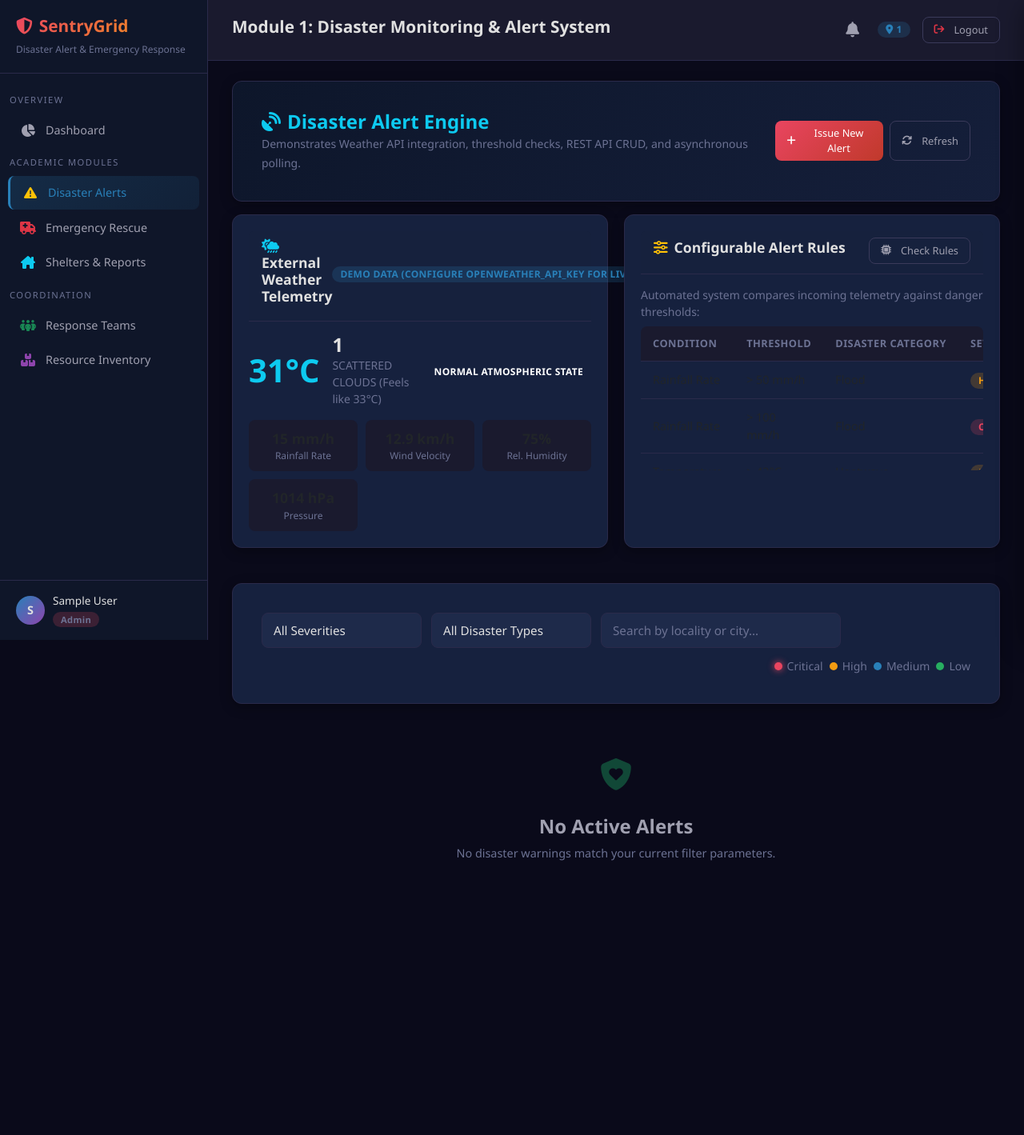
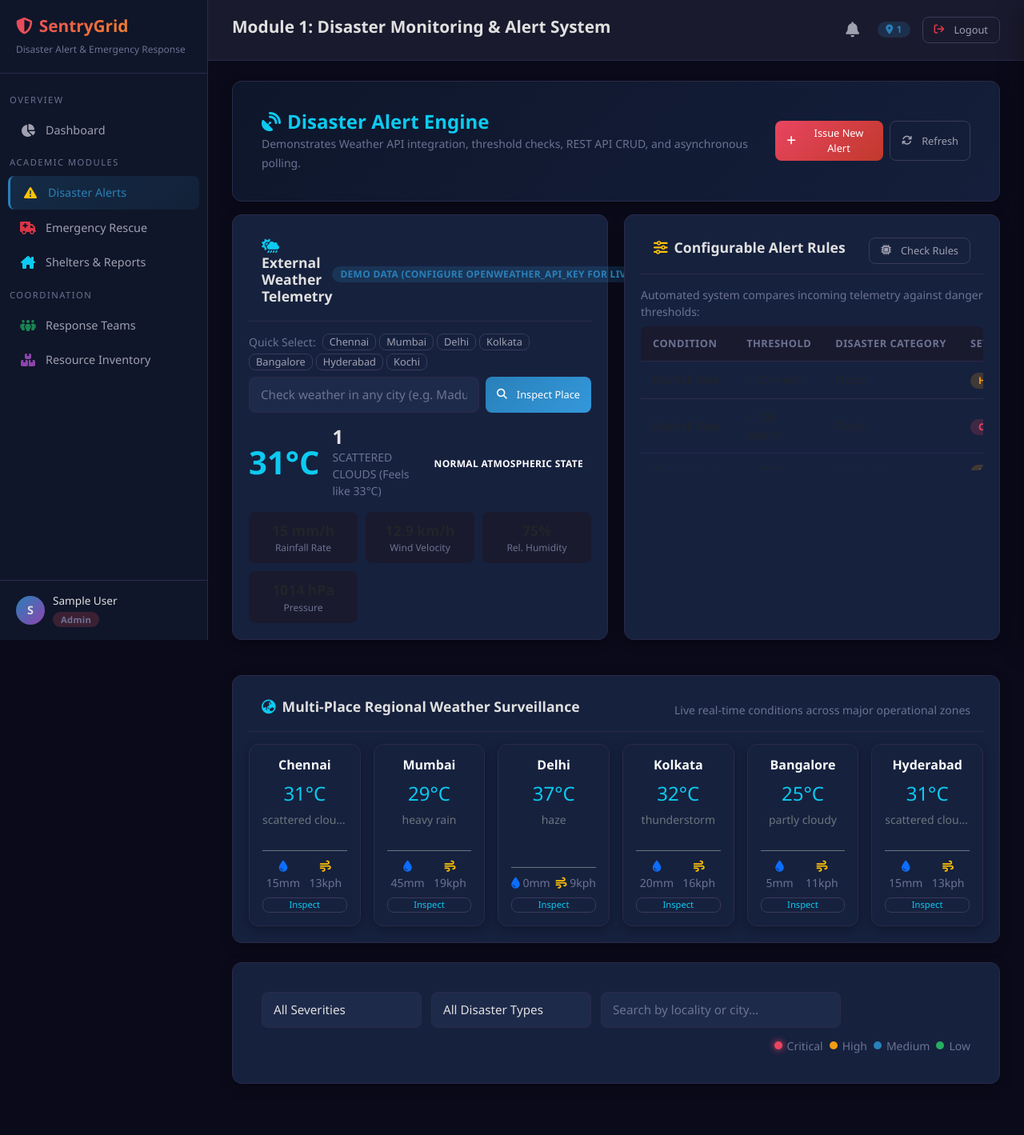
Before and after one commit to prathappothireddy007-pixel/sentry-grid-IP, a Flask app: page /alerts in a window 1280 px wide. Shown: the top 1419 px of the page at 80% size. Before the commit the page ends 1076 px from the top, so only its background shows below. Run offline with Flask 3, Linux system fonts and the light colour scheme; the visitor is signed in with stand-in values (Sample User, id 1); data that the repository does not hold is empty.

Commit message:
Add multi-place weather search, quick city chips, and regional surveillance radar

```diff
--- a/static/js/alerts.js
+++ b/static/js/alerts.js
@@ -11,6 +11,7 @@ let searchTimeout = null;
 $(document).ready(function() {
     loadAlerts();
     loadExternalWeatherTelemetry();
+    loadMultiRegionWeather();
 
     // Configurable polling for new alerts
     const pollTime = (APP_CONFIG && APP_CONFIG.pollIntervalAlerts) ? APP_CONFIG.pollIntervalAlerts : 30000;
@@ -150,8 +151,15 @@ function getDisasterIcon(type) {
 }
 
 // Fetch Live Weather Telemetry (Demonstrates Fetch API requirement)
-function loadExternalWeatherTelemetry() {
-    const city = (APP_CONFIG && APP_CONFIG.currentUserLocality) ? APP_CONFIG.currentUserLocality : 'Chennai';
+function loadExternalWeatherTelemetry(selectedCity) {
+    const inputVal = $('#alerts-weather-search').val();
+    const city = selectedCity || (inputVal ? inputVal.trim() : null) || (APP_CONFIG && APP_CONFIG.currentUserLocality) || 'Chennai';
+
+    if (selectedCity) {
+        $('#alerts-weather-search').val(selectedCity);
+    }
+
+    $('#telemetry-condition').text(`Scanning atmospheric telemetry for ${city}...`);
 
     fetch(`/api/weather?city=${encodeURIComponent(city)}`)
         .then(res => res.json())
@@ -177,8 +185,53 @@ function loadExternalWeatherTelemetry() {
             }
         })
         .catch(() => {
-            $('#telemetry-condition').text('Telemetry service unavailable');
+            $('#telemetry-condition').text(`Telemetry service unavailable for ${city}`);
         });
+}
+
+// Multi-Place Live Weather Surveillance Grid
+function loadMultiRegionWeather() {
+    const container = document.getElementById('multi-city-weather-grid');
+    if (!container) return;
+
+    const monitoredPlaces = ['Chennai', 'Mumbai', 'Delhi', 'Kolkata', 'Bangalore', 'Hyderabad'];
+    container.innerHTML = '';
+
+    monitoredPlaces.forEach(p => {
+        const col = document.createElement('div');
+        col.className = 'col-12 col-md-4 col-lg-2';
+        col.innerHTML = `
+            <div class="card p-3 h-100 text-center" style="background: #16213e; border: 1px solid #2a2a4a; transition: all 0.3s ease;">
+                <h5 class="fs-6 m-0 text-light mb-1">${escapeHtml(p)}</h5>
+                <div class="fs-4 font-weight-bold text-info my-1" id="multi-temp-${p}">--°C</div>
+                <small class="text-secondary d-block text-truncate mb-2" id="multi-cond-${p}">Fetching...</small>
+                <div class="d-flex justify-content-between text-muted small border-top border-secondary pt-2 mt-auto">
+                    <span><i class="fa-solid fa-droplet text-primary"></i> <span id="multi-rain-${p}">--</span></span>
+                    <span><i class="fa-solid fa-wind text-warning"></i> <span id="multi-wind-${p}">--</span></span>
+                </div>
+                <button type="button" class="btn btn-sm btn-outline text-info py-0 mt-2" onclick="loadExternalWeatherTelemetry('${p}')" style="font-size: 0.7rem;">
+                    Inspect
+                </button>
+            </div>
+        `;
+        container.appendChild(col);
+
+        // Fetch live telemetry for each monitored place
+        fetch(`/api/weather?city=${encodeURIComponent(p)}`)
+            .then(res => res.json())
+            .then(res => {
+                if (res.success && res.data) {
+                    const d = res.data;
+                    $(`#multi-temp-${p}`).text(`${Math.round(d.temperature)}°C`);
+                    $(`#multi-cond-${p}`).text(d.description);
+                    $(`#multi-rain-${p}`).text(`${d.rainfall}mm`);
+                    $(`#multi-wind-${p}`).text(`${Math.round(d.wind_speed)}kph`);
+                }
+            })
+            .catch(() => {
+                $(`#multi-cond-${p}`).text('Offline');
+            });
+    });
 }
 
 // Automatic Weather Threshold Evaluation (Requirement 6.B)
--- a/templates/alerts.html
+++ b/templates/alerts.html
@@ -33,6 +33,26 @@
             <span class="badge badge-medium" id="alerts-weather-source">OpenWeatherMap</span>
         </div>
         <div class="card-body">
+            <!-- Place Selector Bar -->
+            <div class="mb-3">
+                <div class="d-flex flex-wrap gap-1 mb-2">
+                    <span class="small text-muted align-self-center me-1">Quick Select:</span>
+                    <button type="button" class="btn btn-sm btn-outline py-0 px-2" onclick="loadExternalWeatherTelemetry('Chennai')">Chennai</button>
+                    <button type="button" class="btn btn-sm btn-outline py-0 px-2" onclick="loadExternalWeatherTelemetry('Mumbai')">Mumbai</button>
+                    <button type="button" class="btn btn-sm btn-outline py-0 px-2" onclick="loadExternalWeatherTelemetry('Delhi')">Delhi</button>
+                    <button type="button" class="btn btn-sm btn-outline py-0 px-2" onclick="loadExternalWeatherTelemetry('Kolkata')">Kolkata</button>
+                    <button type="button" class="btn btn-sm btn-outline py-0 px-2" onclick="loadExternalWeatherTelemetry('Bangalore')">Bangalore</button>
+                    <button type="button" class="btn btn-sm btn-outline py-0 px-2" onclick="loadExternalWeatherTelemetry('Hyderabad')">Hyderabad</button>
+                    <button type="button" class="btn btn-sm btn-outline py-0 px-2" onclick="loadExternalWeatherTelemetry('Kochi')">Kochi</button>
+                </div>
+                <div class="d-flex gap-2">
+                    <input type="text" id="alerts-weather-search" class="form-control form-control-sm" placeholder="Check weather in any city (e.g. Madurai, Goa, Pune, London)..." onkeydown="if(event.key==='Enter') loadExternalWeatherTelemetry()">
+                    <button type="button" class="btn btn-sm btn-primary text-nowrap" onclick="loadExternalWeatherTelemetry()">
+                        <i class="fa-solid fa-magnifying-glass me-1"></i> Inspect Place
+                    </button>
+                </div>
+            </div>
+
             <div class="d-flex align-items-center justify-content-between mb-3">
                 <div class="d-flex align-items-center gap-3">
                     <div class="weather-temp text-info" id="telemetry-temp">--°C</div>
@@ -114,6 +134,22 @@
                         </tr>
                     </tbody>
                 </table>
+            </div>
+        </div>
+    </div>
+</div>
+
+<!-- Multi-Region Live Atmospheric Surveillance Grid -->
+<div class="card mb-4">
+    <div class="card-header">
+        <h3><i class="fa-solid fa-earth-asia text-info me-2"></i>Multi-Place Regional Weather Surveillance</h3>
+        <span class="text-muted small">Live real-time conditions across major operational zones</span>
+    </div>
+    <div class="card-body">
+        <div class="row g-3" id="multi-city-weather-grid">
+            <div class="col-12 text-center py-3 text-muted">
+                <div class="spinner-sm mb-2"></div>
+                <div>Polling multi-region telemetry...</div>
             </div>
         </div>
     </div>
```
Also changed, not shown: static/js/dashboard.js (+10 -3 lines), templates/dashboard.html (+20 -0 lines).
